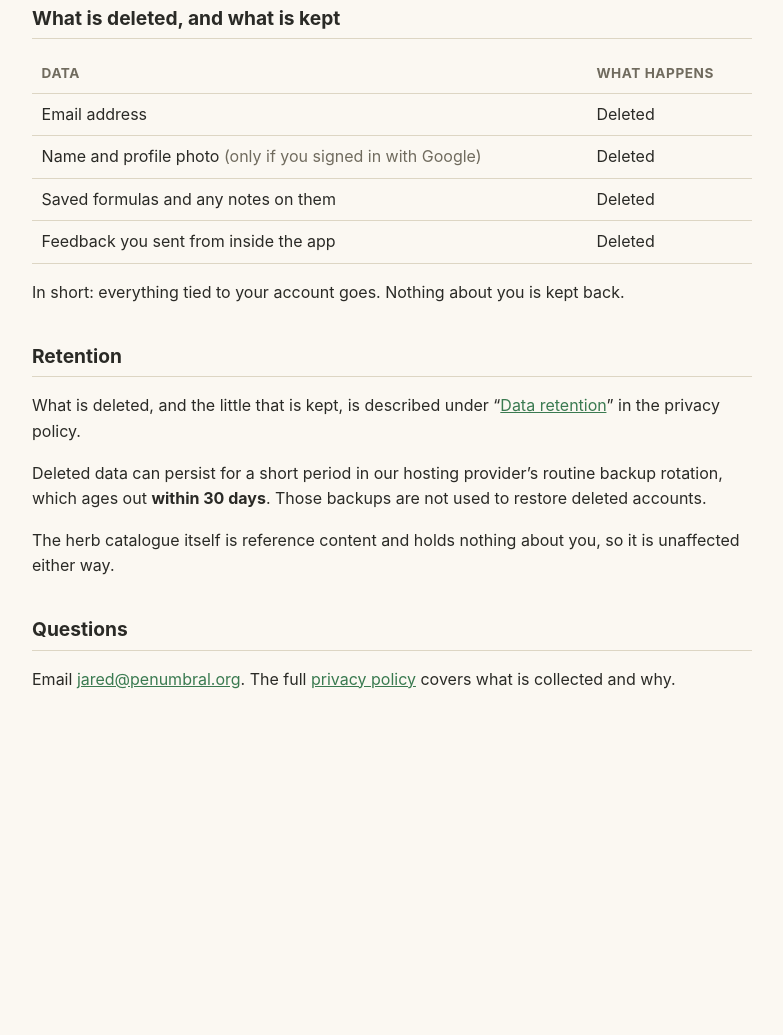
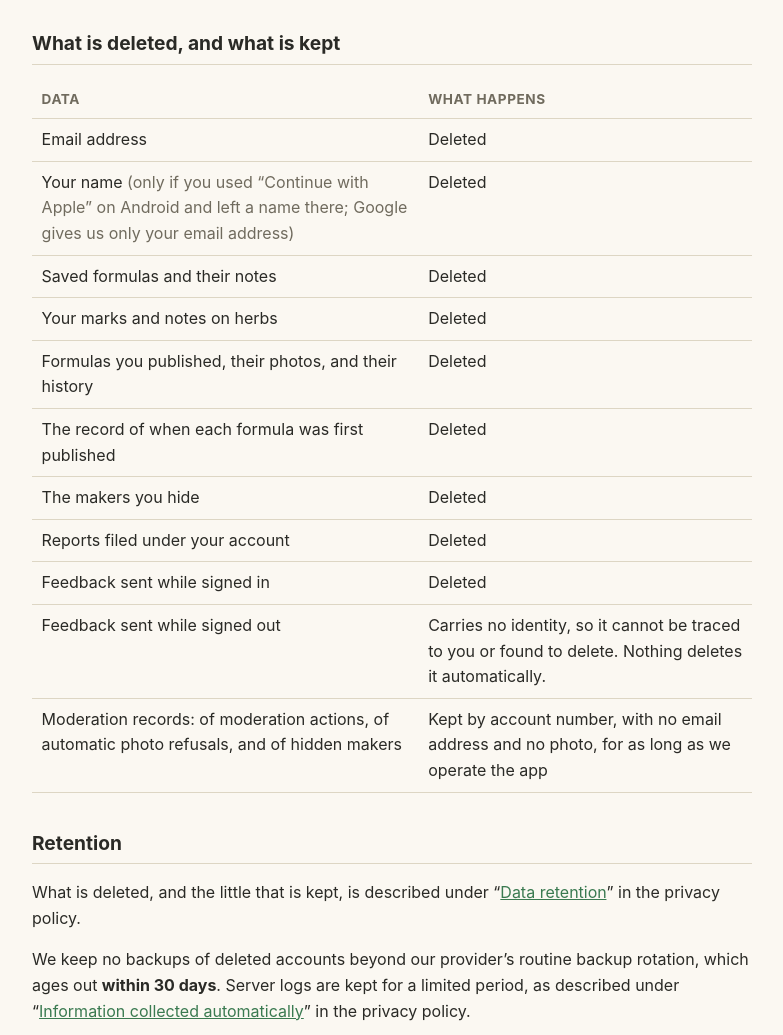
Before and after one commit to jpayne8888/herbal-companion-legal, a plain HTML site: page delete-data.html in a window 1280 px wide. Shown: the part 897-1932 px from the top of the page, without its empty margins (248-1031 px from the left). Before the commit the page ends 1669 px from the top, so only its background shows below. Drawn offline with Linux system fonts and the light colour scheme.

Commit message:
Delete-data page: agrees with the privacy policy on what is deleted and kept, the app's real steps, and the effective date

```diff
--- a/delete-data.html
+++ b/delete-data.html
@@ -3,7 +3,7 @@
 <head>
 <meta charset="UTF-8">
 <meta name="viewport" content="width=device-width, initial-scale=1.0">
-<title>Delete your data — Herbalist's Companion</title>
+<title>Herbalist's Companion: Delete your data</title>
 <style>
   body {
     font-family: -apple-system, BlinkMacSystemFont, 'Segoe UI', Roboto, sans-serif;
@@ -30,8 +30,8 @@
 </head>
 <body>
 
-<h1>Herbalist&rsquo;s Companion &mdash; Delete your data</h1>
-<p class="updated">Effective date: August 29, 2026</p>
+<h1>Herbalist&rsquo;s Companion: Delete your data</h1>
+<p class="updated">Effective date: November 20, 2026</p>
 
 <p>This page explains how to delete your <strong>Herbalist&rsquo;s Companion</strong>
 account and everything stored with it. There are two routes: from inside the
@@ -41,10 +41,11 @@ app, and by email if you no longer have the app installed.</p>
 
 <div class="steps">
 <ol>
-  <li>Open <strong>Herbalist&rsquo;s Companion</strong>.</li>
-  <li>Go to the <strong>Settings</strong> tab.</li>
-  <li>Tap <strong>Delete Account</strong>.</li>
-  <li>Confirm when asked.</li>
+  <li>Open <strong>Herbalist&rsquo;s Companion</strong> and sign in.</li>
+  <li>Tap the <strong>Settings</strong> button at the top right of the Home
+      screen, or of the Herbs screen if the app opens on Herbs.</li>
+  <li>Under <strong>Account</strong>, tap <strong>Delete Account</strong>.</li>
+  <li>Tap <strong>Delete Account</strong> again to confirm.</li>
 </ol>
 </div>
 
@@ -77,30 +78,56 @@ saved to it are removed.</p>
     <td>Deleted</td>
   </tr>
   <tr>
-    <td>Name and profile photo <span style="color:#706b5e">(only if you signed in with Google)</span></td>
+    <td>Your name <span style="color:#706b5e">(only if you used &ldquo;Continue with Apple&rdquo; on Android and left a name there; Google gives us only your email address)</span></td>
     <td>Deleted</td>
   </tr>
   <tr>
-    <td>Saved formulas and any notes on them</td>
+    <td>Saved formulas and their notes</td>
     <td>Deleted</td>
   </tr>
   <tr>
-    <td>Feedback you sent from inside the app</td>
+    <td>Your marks and notes on herbs</td>
     <td>Deleted</td>
   </tr>
+  <tr>
+    <td>Formulas you published, their photos, and their history</td>
+    <td>Deleted</td>
+  </tr>
+  <tr>
+    <td>The record of when each formula was first published</td>
+    <td>Deleted</td>
+  </tr>
+  <tr>
+    <td>The makers you hide</td>
+    <td>Deleted</td>
+  </tr>
+  <tr>
+    <td>Reports filed under your account</td>
+    <td>Deleted</td>
+  </tr>
+  <tr>
+    <td>Feedback sent while signed in</td>
+    <td>Deleted</td>
+  </tr>
+  <tr>
+    <td>Feedback sent while signed out</td>
+    <td>Carries no identity, so it cannot be traced to you or found to delete. Nothing deletes it automatically.</td>
+  </tr>
+  <tr>
+    <td>Moderation records: of moderation actions, of automatic photo refusals, and of hidden makers</td>
+    <td>Kept by account number, with no email address and no photo, for as long as we operate the app</td>
+  </tr>
 </table>
-
-<p>In short: everything tied to your account goes. Nothing about you is kept
-back.</p>
 
 <h2>Retention</h2>
 
 <p>What is deleted, and the little that is kept, is described under
 &ldquo;<a href="./privacy.html#retention">Data retention</a>&rdquo; in the privacy policy.</p>
 
-<p>Deleted data can persist for a short period in our hosting provider&rsquo;s
-routine backup rotation, which ages out <strong>within 30 days</strong>. Those
-backups are not used to restore deleted accounts.</p>
+<p>We keep no backups of deleted accounts beyond our provider&rsquo;s routine
+backup rotation, which ages out <strong>within 30 days</strong>. Server logs are
+kept for a limited period, as described under &ldquo;<a href="./privacy.html#collect">Information
+collected automatically</a>&rdquo; in the privacy policy.</p>
 
 <p>The herb catalogue itself is reference content and holds nothing about you,
 so it is unaffected either way.</p>
```
